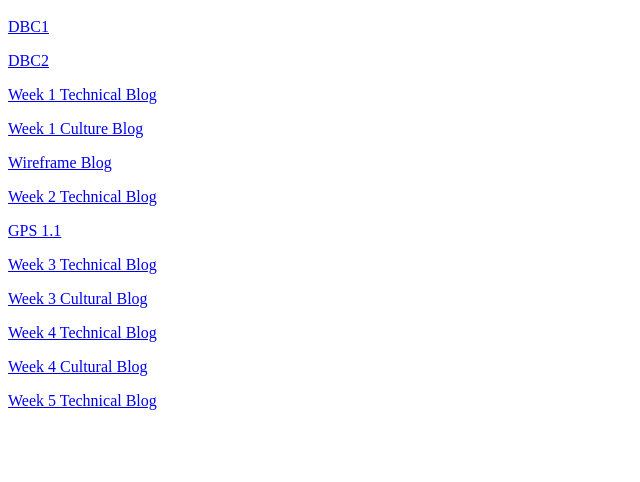
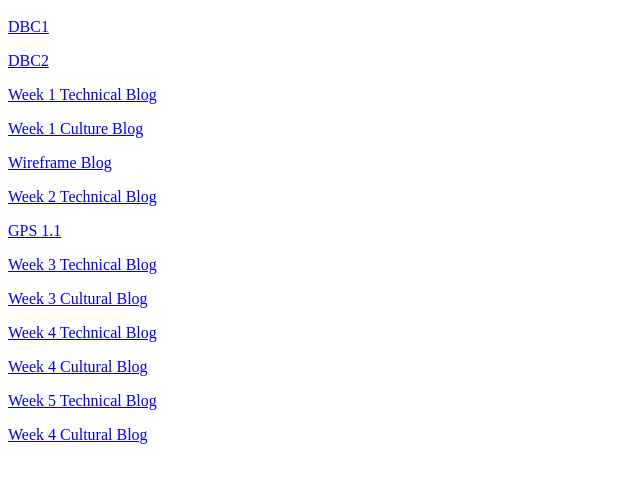
Before and after one commit to yenhtran/yenhtran.github.io, a plain HTML site: page index.html in a window 1280 px wide. Shown: the part 48-530 px from the top of the page, without its empty margins (0-640 px from the left). Drawn offline with Linux system fonts and the light colour scheme.

Commit message:
added wk5 cultural blog to index

```diff
--- a/index.html
+++ b/index.html
@@ -16,5 +16,7 @@
 		<p><a href="unit1_projects/week4_technical.html">Week 4 Technical Blog</a></p>
 		<p><a href="unit1_projects/week4_cultural.html">Week 4 Cultural Blog</a><p>
 		<p><a href="unit1_projects/week5_technical.html">Week 5 Technical Blog</a><p>
+		<p><a href="unit1_projects/week5_cultural.html">Week 4 Cultural Blog</a><p>
+
 	</body>
 </html>
```
